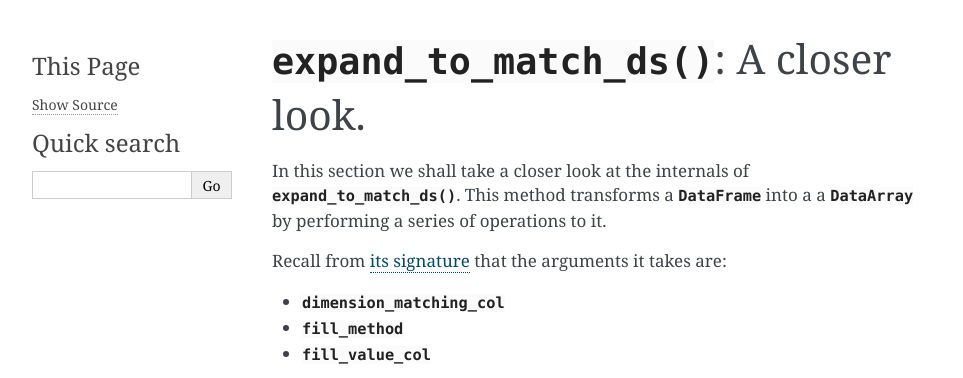
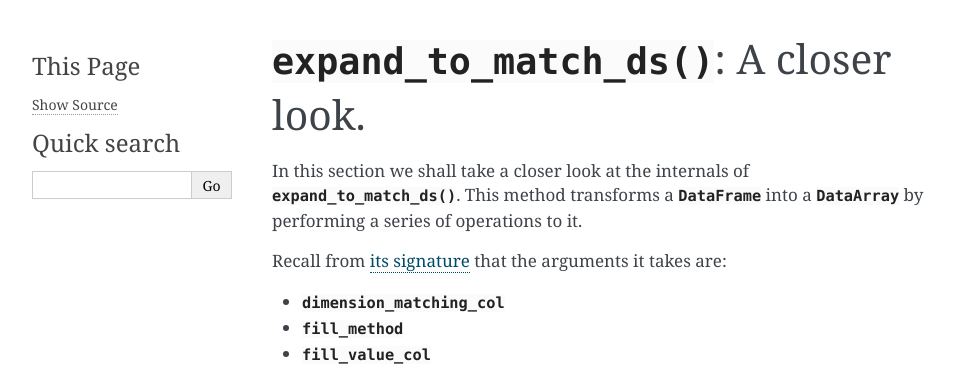
Before and after one commit to teibit/xarray-events, a Sphinx documentation site: the page built from docs/source/dev/expand_to_match_ds.rst, in a window 1280 px wide and 900 px high. Shown: the top 378 px of the window, without its empty margins (148-1111 px from the left). Built offline with Sphinx 7.4.7, drawn with Linux system fonts in a browser that asks for light colours.

Commit message:
Fix typo in dev section

```diff
--- a/docs/source/dev/expand_to_match_ds.rst
+++ b/docs/source/dev/expand_to_match_ds.rst
@@ -3,7 +3,7 @@
 
 In this section we shall take a closer look at the internals of
 :meth:`expand_to_match_ds`. This method transforms a :obj:`DataFrame` into a
-a :obj:`DataArray` by performing a series of operations to it.
+:obj:`DataArray` by performing a series of operations to it.
 
 Recall from :doc:`its signature <../api_reference/expand_to_match_ds>` that
 the arguments it takes are:
```
